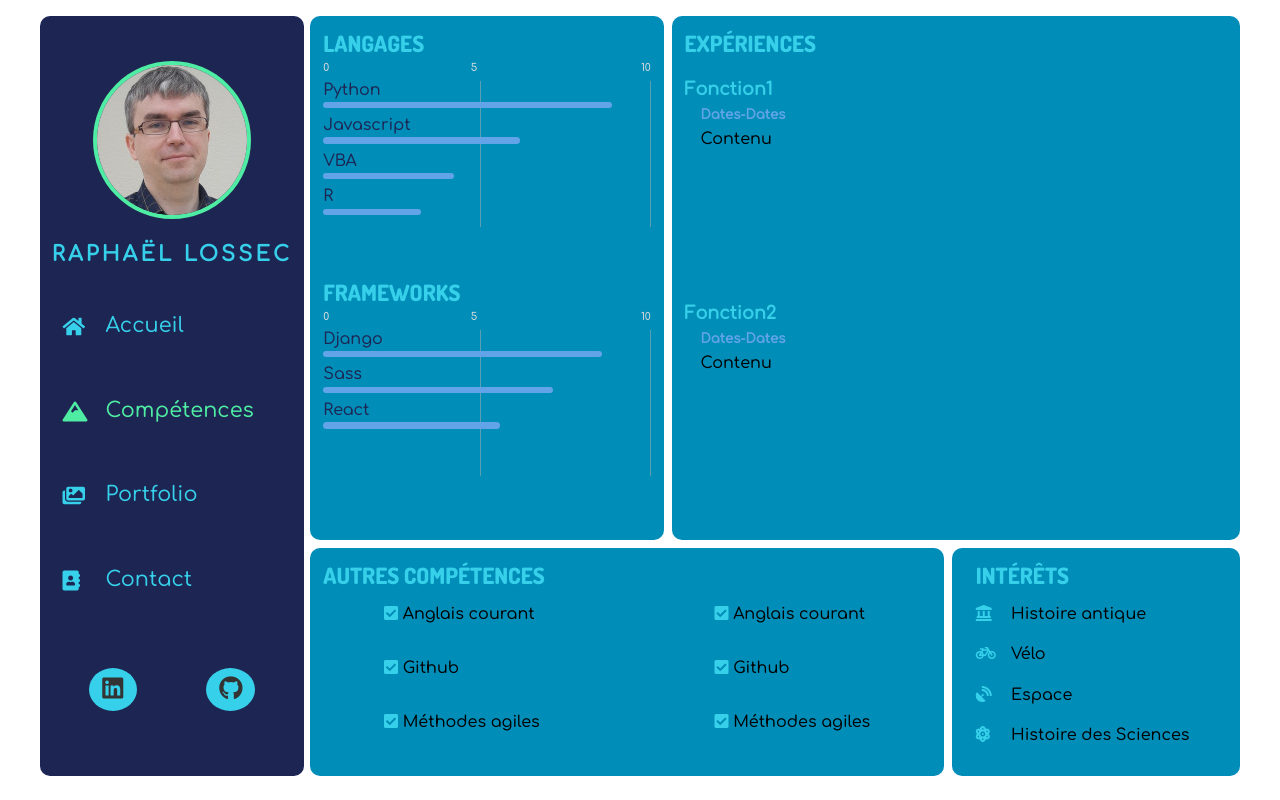
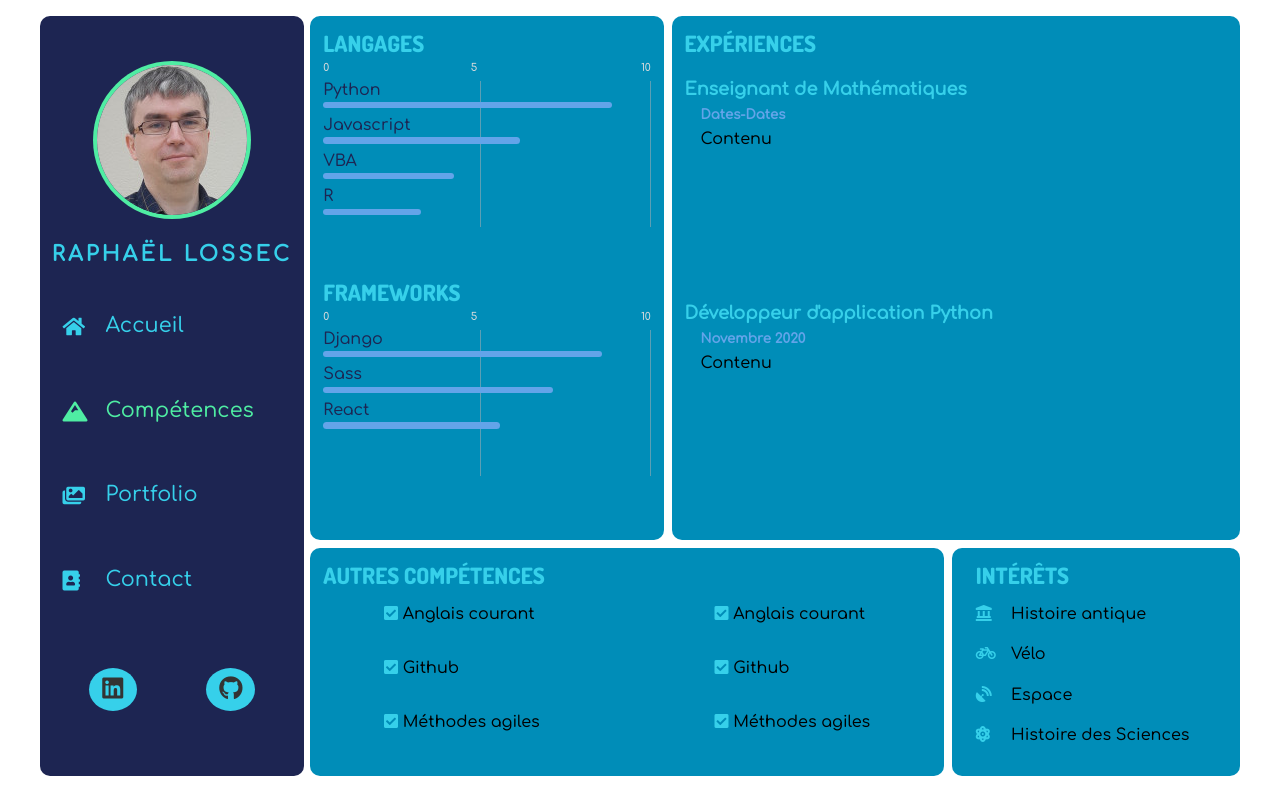
Before and after one commit to S0Imyr/site_perso, a React (Create React App) app: page /skills in a window 1280 px wide. Built offline with nearby package versions, Linux system fonts and the light colour scheme; a web font is replaced by a local one.

Commit message:
Improve experience data

```diff
--- a/src/components/skills/Experience.js
+++ b/src/components/skills/Experience.js
@@ -4,16 +4,16 @@ const Experience = () => {
     return (
         <div className="experience">
             <h3>Expériences</h3>
-            <div className="exp1">
-                <h4>Fonction1</h4>
+            <div className="Enseignement">
+                <h4>Enseignant de Mathématiques</h4>
                 <h5>Dates-Dates</h5>
                 <p>
                     Contenu
                 </p>
             </div>
             <div className="exp2">
-                <h4>Fonction2</h4>
-                <h5>Dates-Dates</h5>
+                <h4>Développeur d'application Python</h4>
+                <h5>Novembre 2020</h5>
                 <p>
                     Contenu
                 </p>
```
